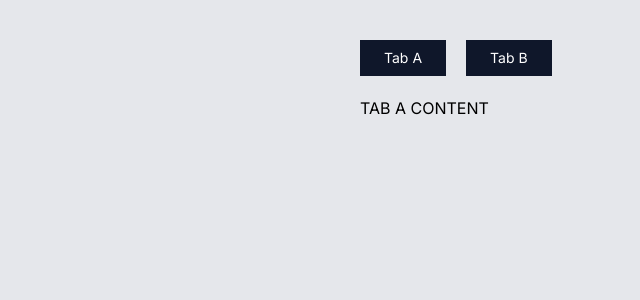
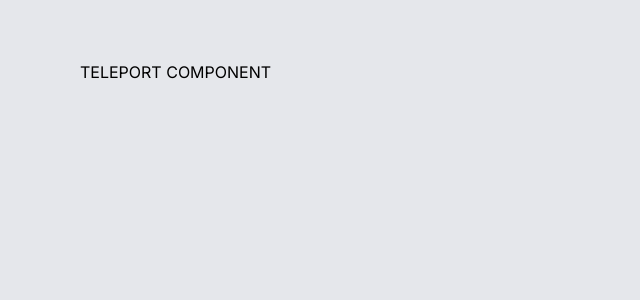
Before and after one commit to Arifulislam5577/learn-vue-js, a Vue app in the folder vue-app/: page / in a window 1280 px wide. Shown: the top 300 px of the page, without its empty margins (0-640 px from the left). Built offline with nearby package versions, Linux system fonts and the light colour scheme.

Commit message:
Teleport Component

```diff
--- a/vue-app/index.html
+++ b/vue-app/index.html
@@ -8,6 +8,7 @@
   </head>
   <body class="bg-gray-200">
     <div id="app"></div>
+    <div id="newApp"></div>
     <script type="module" src="/src/main.js"></script>
   </body>
 </html>
--- a/vue-app/src/App.vue
+++ b/vue-app/src/App.vue
@@ -1,34 +1,20 @@
 <template>
   <div class="container py-5">
-    <div class="w-1/2 mx-auto">
-      <div class="flex items-center gap-5 mt-5">
-        <button
-          @click="activeTab = 'TabA'"
-          class="px-6 py-2 bg-slate-900 text-white text-sm"
-        >
-          Tab A
-        </button>
-        <button
-          @click="activeTab = 'TabB'"
-          class="px-6 py-2 bg-slate-900 text-white text-sm"
-        >
-          Tab B
-        </button>
-      </div>
-      <keep-alive>
-        <component :is="activeTab" />
-      </keep-alive>
-    </div>
+    <teleport to="#newApp">
+      <Portal />
+    </teleport>
   </div>
 </template>
 
 <script>
 import TabA from "./components/TabA.vue";
 import TabB from "./components/TabB.vue";
+import Portal from "./components/Portal.vue";
 export default {
   components: {
     TabA,
     TabB,
+    Portal,
   },
 
   data() {
--- /dev/null
+++ b/vue-app/src/components/Portal.vue
@@ -0,0 +1,13 @@
+<template>
+  <div class="py-5 container">
+    <h2>TELEPORT COMPONENT</h2>
+  </div>
+</template>
+
+<script>
+export default {
+  name: "Portal",
+};
+</script>
+
+<style lang="scss" scoped></style>
```
